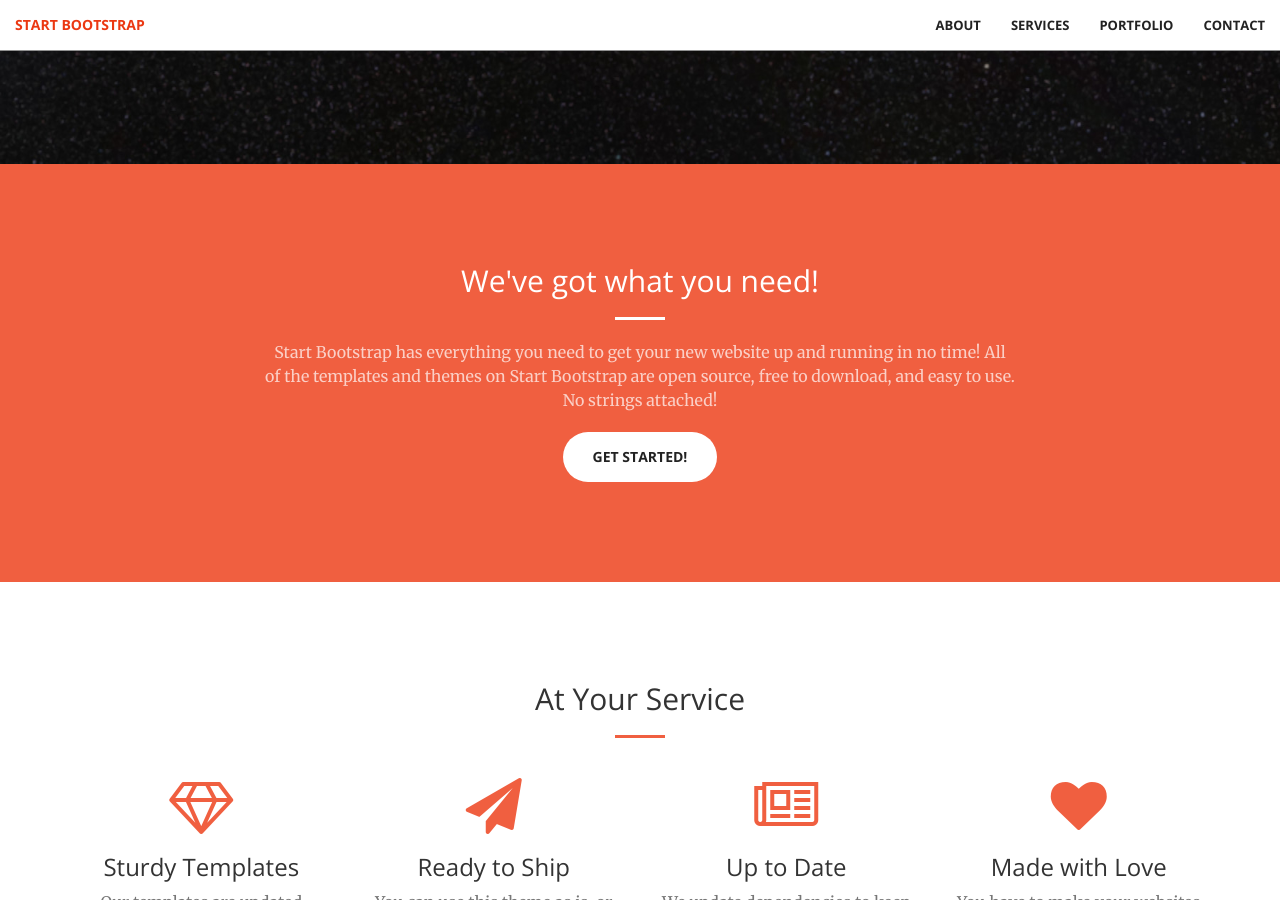
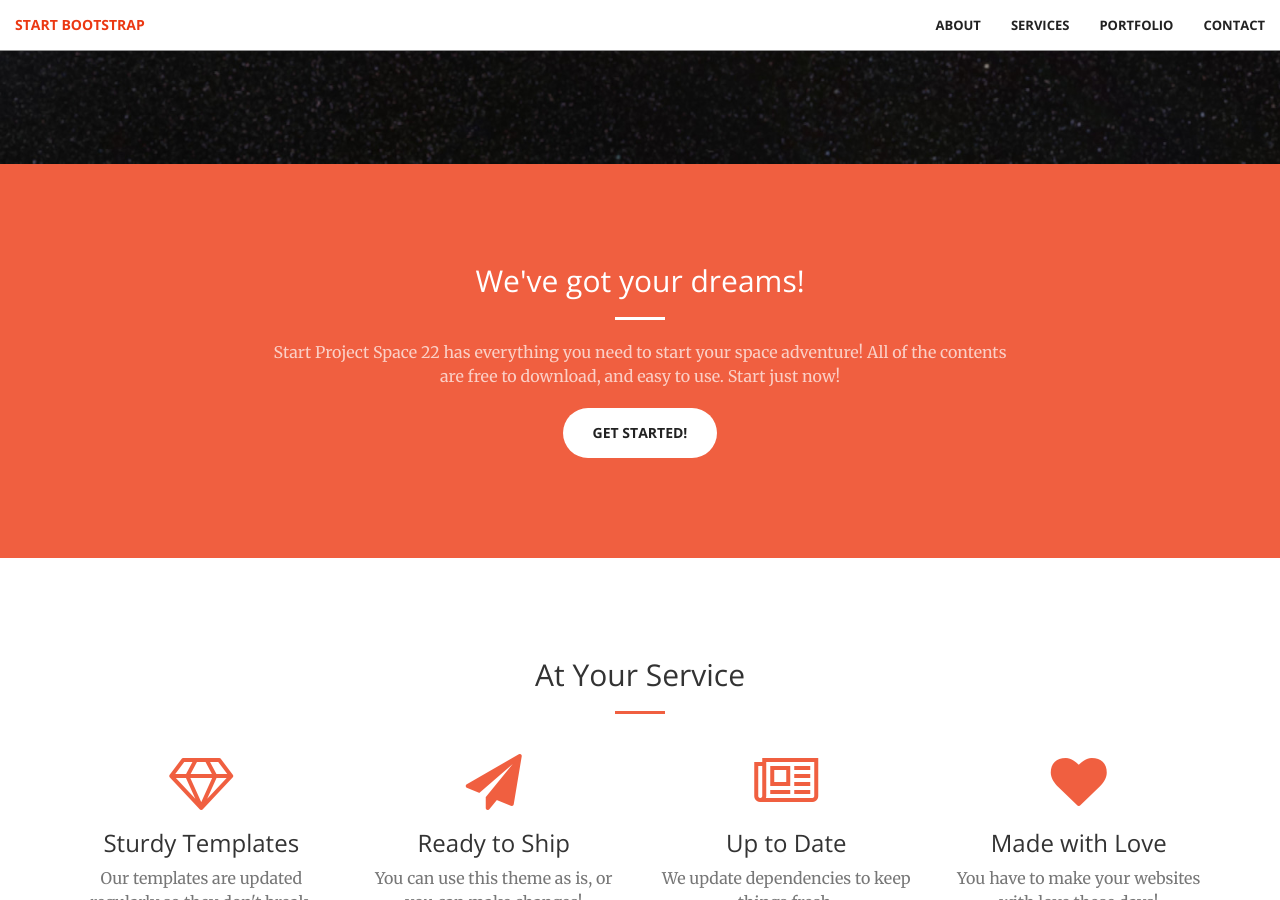
Before and after one commit to RTG22/ps22, a Jekyll site: the page built from index.html, in a window 1280 px wide and 900 px high, scrolled down 736 px. Built offline with Jekyll 4.4.1, drawn with Linux system fonts in a browser that asks for light colours.

Commit message:
change get started

```diff
--- a/_includes/call-to-action.html
+++ b/_includes/call-to-action.html
@@ -2,9 +2,9 @@
     <div class="container">
         <div class="row">
             <div class="col-lg-8 col-lg-offset-2 text-center">
-                <h2 class="section-heading">We've got what you need!</h2>
+                <h2 class="section-heading">We've got your dreams!</h2>
                 <hr class="light">
-                <p class="text-faded">Start Bootstrap has everything you need to get your new website up and running in no time! All of the templates and themes on Start Bootstrap are open source, free to download, and easy to use. No strings attached!</p>
+                <p class="text-faded">Start Project Space 22 has everything you need to start your space adventure! All of the contents are free to download, and easy to use. Start just now!</p>
                 <a href="#" class="btn btn-default btn-xl">Get Started!</a>
             </div>
         </div>
```
